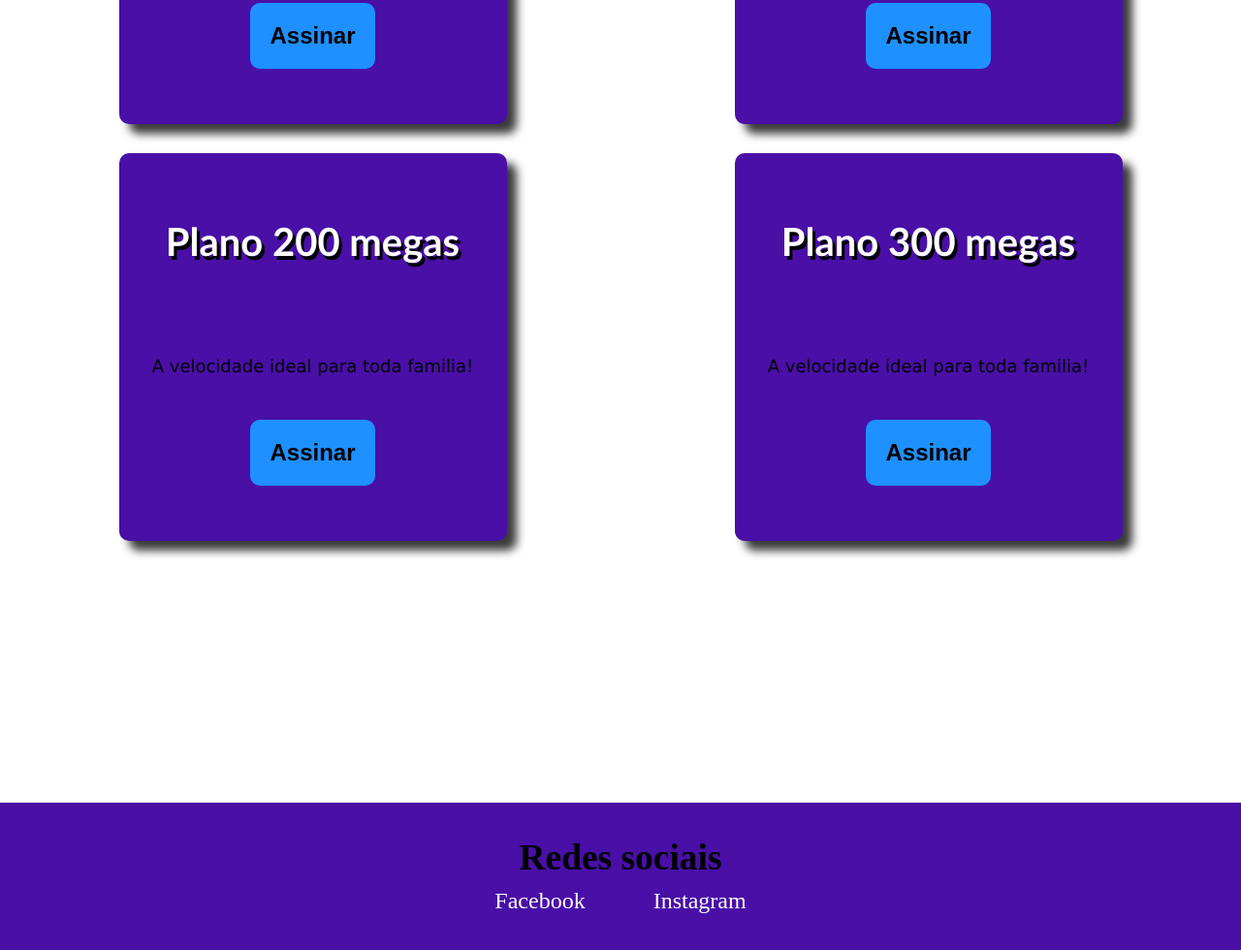
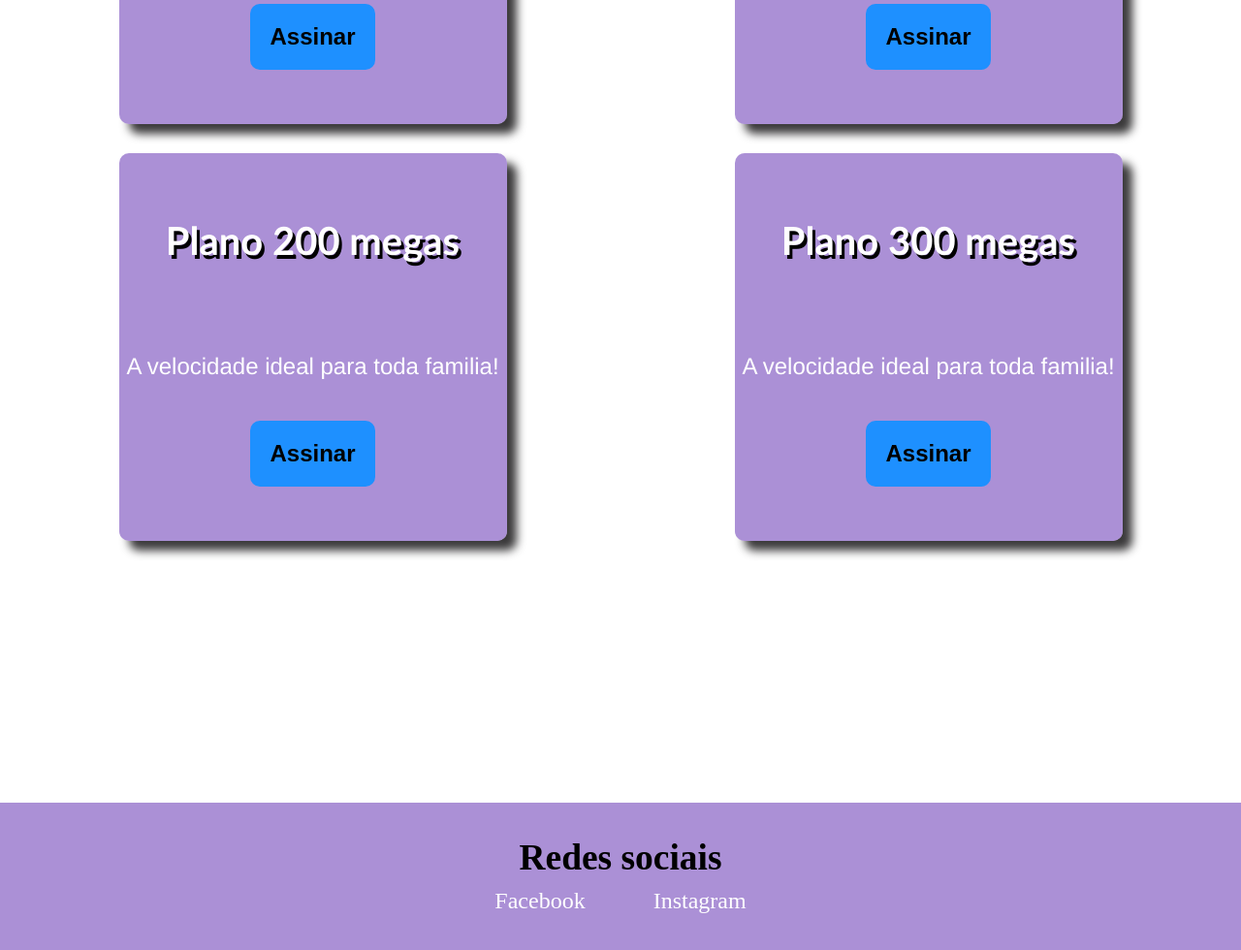
Before and after one commit to titicos/site-isp, a plain HTML site: page index.html in a window 1280 px wide. Shown: the part 1228-2208 px from the top of the page at 97% size. Drawn offline with Linux system fonts and the light colour scheme; a web font is replaced by a local one.

Commit message:
Update style.css

```diff
--- a/style.css
+++ b/style.css
@@ -116,6 +116,12 @@ h2{
     font-family: 'Gill Sans', 'Gill Sans MT', Calibri, 'Trebuchet MS', sans-serif;
 }
 
+.planos-item p{
+    font-size: 24px;
+    font-family: 'Franklin Gothic Medium', 'Arial Narrow', Arial, sans-serif;
+    color: white;
+}
+
 .section-first{
     width: 50%;
     text-align: justify;
@@ -213,7 +219,7 @@ span{
     flex-direction: column;
     font-family: 'Lucida Sans', 'Lucida Sans Regular', 'Lucida Grande', 'Lucida Sans Unicode', Geneva, Verdana, sans-serif;
     font-size: 18px;
-    background-color:#490fa7;
+    background-color:#490fa775;
     box-shadow: rgb(59, 58, 59) 10px 10px 10px;
     border-radius: 10px;
 }
@@ -227,7 +233,7 @@ footer{
     border: unset solid 10px 10px rgb(165, 16, 16);
     margin-top: 250px;
     height: 20vh;
-    background-color:#490fa7;
+    background-color:#490fa775;
     bottom: 0;
     display: flex;
     align-items: center;
```
